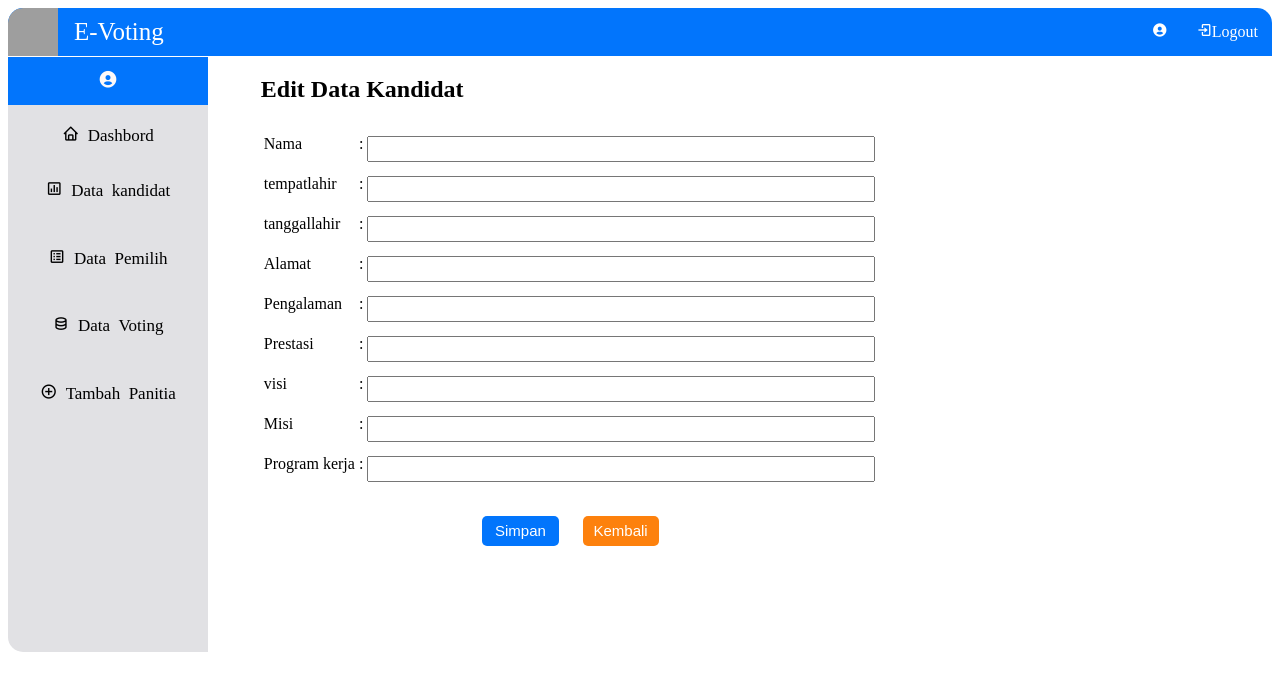
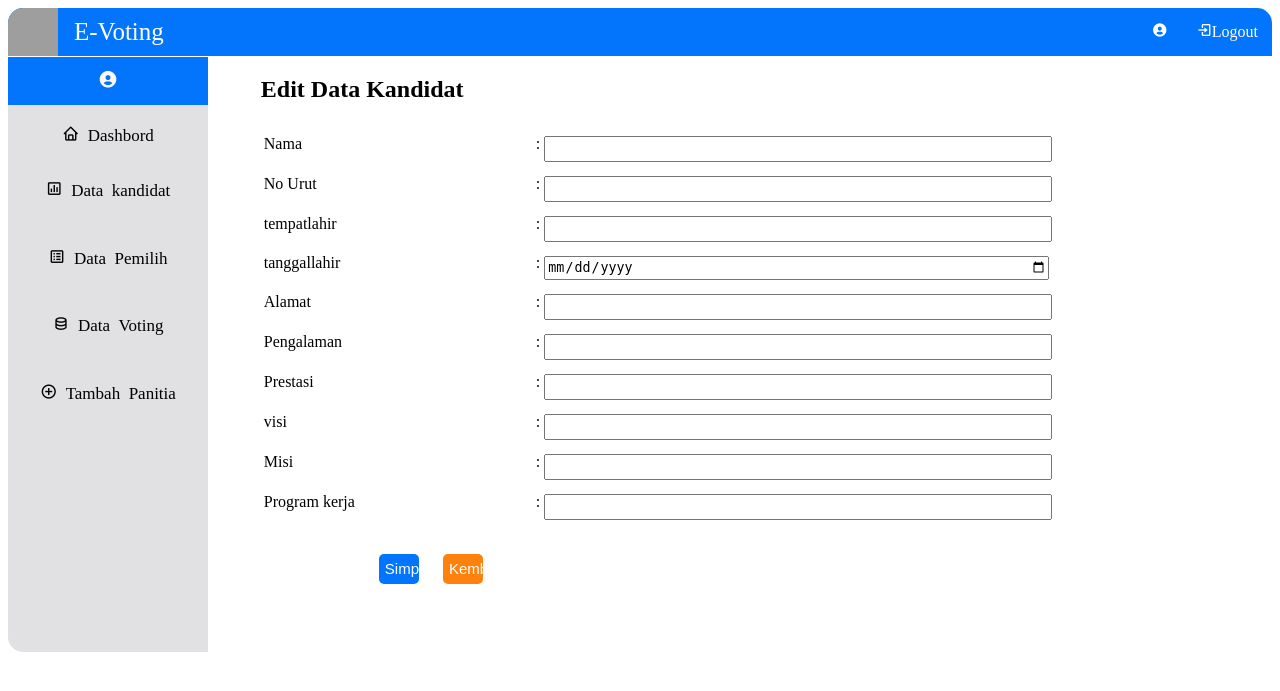
Before and after one commit to Rifqi202/labsos-evoting, a Django app: page /panitia/editkandidat/1/edit in a window 1280 px wide. Shown: the top 691 px of the page. Run offline with Django 3.2, Linux system fonts and the light colour scheme; data that the repository does not hold is empty; some libraries are stand-ins or nearby versions; grey boxes are pictures that could not be loaded.

Commit message:
first commit

```diff
--- a/panitia/templates/editkandidat.html
+++ b/panitia/templates/editkandidat.html
@@ -16,6 +16,11 @@
                     <td><input type="text" name="namakandidat" value="{{data.namakandidat}}" style=" margin-top:10px; height: 20px; width: 500px; text-align: left;"></td>
                 </tr>
                 <tr>
+                    <td>No Urut</td>
+                    <td>:</td>
+                    <td><input type="number" name="nomerurut" value="{{data.nomerurut}}" style=" margin-top:10px; height: 20px; width: 500px; text-align: left;"></td>
+                </tr>
+                <tr>
                     <td>  tempatlahir </td>
                     <td>:</td>
                     <td><input type="text"  name="tempatlahir" value="{{data.tempatlahir}}" style=" margin-top:10px; height: 20px; width: 500px; text-align: left;"></td>
@@ -23,7 +28,7 @@
                 <tr>
                     <td> tanggallahir  </td>
                     <td>:</td>
-                    <td> <input type="number"  name="tanggallahir" value="{{data.tanggallahir}}" style=" margin-top:10px; height: 20px; width: 500px; text-align: left;"> </td>
+                    <td> <input type="date"  name="tanggallahir" value="{{data.tanggallahir}}" style=" margin-top:10px; height: 20px; width: 500px; text-align: left;"> </td>
                 </tr>
                 <tr>
                     <td> Alamat </td>
@@ -57,10 +62,8 @@
                 </tr>
 
                 <tr>
-                    <td></td>
-                    <td></td>
                     <td >
-                    <a href="panitia/daftarkandidat"></a><button style=" margin-top:30px; margin-left:115px; border: none;width: 15%; height:30px;border-radius:5px; background-color:#0275FC; font-size:15px; color:white;" type="submit"> Simpan </button>
+                    <a href="panitia/daftarkandidat"><button style=" margin-top:30px; margin-left:115px; border: none;width: 15%; height:30px;border-radius:5px; background-color:#0275FC; font-size:15px; color:white;" type="submit"> Simpan </button></a>
                     <a href="#"><button style=" margin-top:30px; margin-left:20px;border: none;width: 15%; height:30px;border-radius:5px; background-color:#fd810d; font-size:15px; color:white;"> Kembali </button>
                     </a>
                     </td>
--- a/panitia/views.py
+++ b/panitia/views.py
@@ -69,19 +69,20 @@ def detailprofil(request, id):
 
 def editkandidat(request, id):
     if request.POST:
-        namakandidat = request.POST["namakandidat"]
-        nomerurut = request.POST["nomerurut"]
-        tempatlahir = request.POST["tempatlahir"]
-        tanggallahir = request.POST["tanggallahir"]
-        alamat = request.POST["alamat"]
-        pengalaman = request.POST["pengalaman"]
-        prestasi = request.POST["prestasi"]
-        visi = request.POST["visi"]
-        misi = request.POST["misi"]
-        programkerja = request.POST["programkerja"]
-        input_kandidat_Main_Img = request.POST["kandidat_Main_Img"]
+        # input_kandidat_Main_Img = request.POST["kandidat_Main_Img"]
         print(input)
-        models.daftarkandidat.objects.filter(id = id).update()
+        models.daftarkandidat.objects.filter(pk = id).update(
+        namakandidat = request.POST["namakandidat"],
+        nomerurut = request.POST["nomerurut"],
+        tempatlahir = request.POST["tempatlahir"],
+        tanggallahir = request.POST["tanggallahir"],
+        alamat = request.POST["alamat"],
+        pengalaman = request.POST["pengalaman"],
+        prestasi = request.POST["prestasi"],
+        visi = request.POST["visi"],
+        misi = request.POST["misi"],
+        programkerja = request.POST["programkerja"],
+        )
         return redirect('daftarkandidat')
 
     editkandidat = models.daftarkandidat.objects.filter(id = id).first()
```
